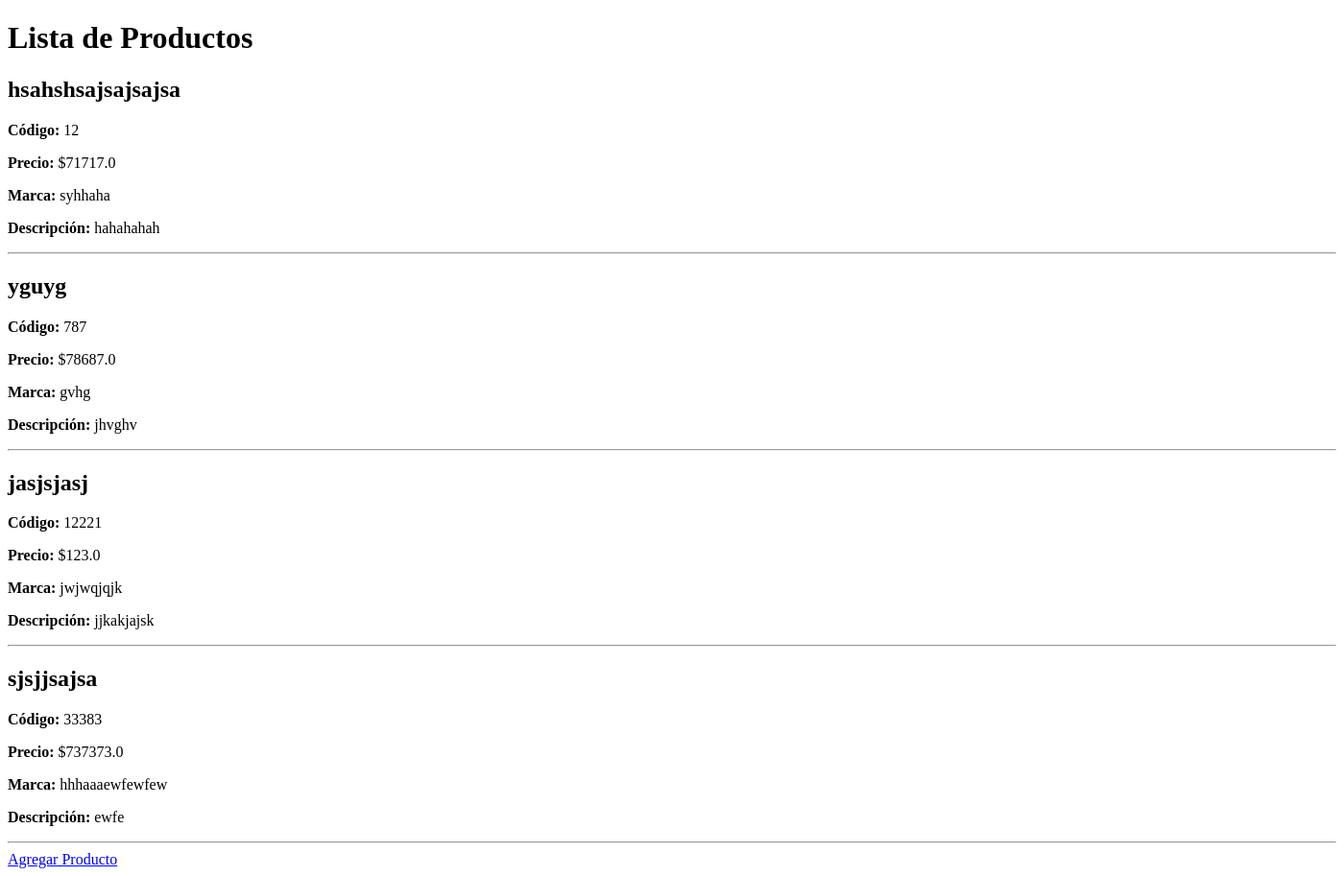
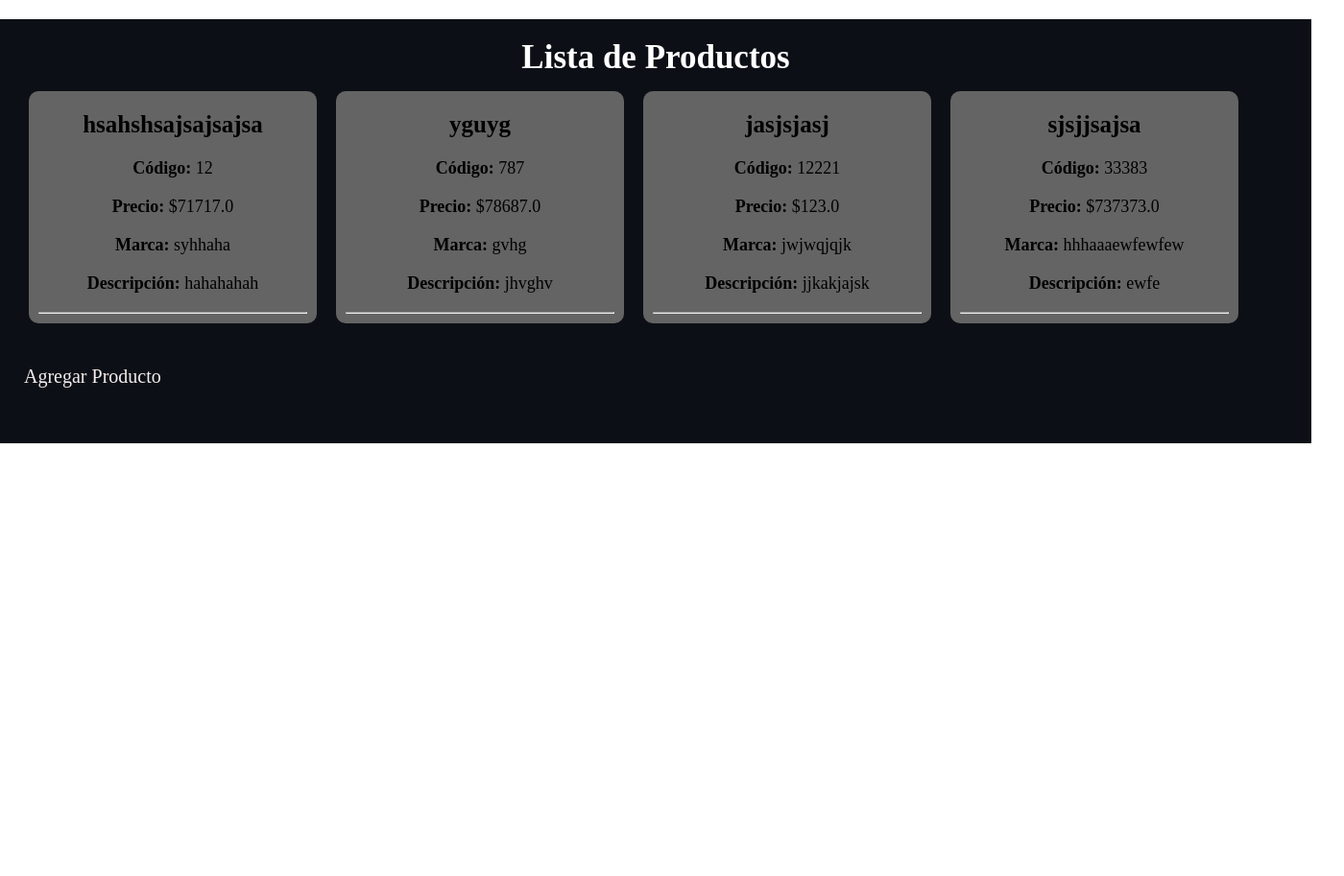
Before and after one commit to palateo8967/TrabajoGareis, a Django app: page /productos/ in a window 1400 px wide. Shown: the whole page at 96% size. After the commit the page ends 462 px from the top, so only its background shows below. Run offline with Django 5.2, Linux system fonts and the light colour scheme; data comes from the database, SQL or seed files in the repository.

Commit message:
Diseño Completo lista prod y agregar prod

```diff
--- a/Api/static/Ivan.css
+++ b/Api/static/Ivan.css
@@ -13,7 +13,7 @@
     #646464 gris */
 
 .Cuerpo{
-    padding: 20px;
+    padding: 20px 0 20px 0;
 
 }
 
@@ -103,20 +103,25 @@
     padding: 5px;
     margin: 15px auto 0 auto;
     transition: all .7s;
+    box-shadow: 5px 5px 5px rgba(0, 0, 0, 0.692);
 
 }
 
 .btnAgregar:hover{
-    transition: all .7s ease-in-out;
+    transition: all .3s ease-in-out;
     transform: translateY(-3px);
     background-color: white;
-    color: #646464;
+    color: black;
+    box-shadow: 10px 10px 10px black;
 
 }
 
 .btnAgregar:active{
-    transform: translateY(2px);
-    background-color: #315580;
+    transform: translateY(1px);
+    background-color: #0c1016;
+    color: white;
+    box-shadow: 5px 5px 5px black;
+    transition: all .3s ease;
 
 }
 
@@ -128,3 +133,103 @@
     margin-left: 80px;
 
 }
+/* LISTA PRODUCTOS */
+.ContenedorLista{
+    background-color: #0c1016;
+    height: auto;
+    width: 1366px;
+    padding: 20px;
+
+}
+
+.ContenedorLista div h1{
+    text-align: center;
+    font-size: 35px;
+    color: white;
+
+}
+
+.ContenedorLista div p{
+    font-size: 18px;
+
+}
+
+.Acomodar{
+    display: flex;
+    flex-direction: row;
+    margin-top: 10px;
+    margin-left: auto;
+    margin-right: auto;
+
+}
+
+.Tarjeta{
+    height: auto;
+    width: 300px;
+    background-color: #646464;
+    color: black;
+    border-radius: 10px;
+    margin: 5px 10px 5px 10px;
+    padding: 10px;
+    display: flex;
+    flex-direction: column;
+    align-items: center;
+
+}
+
+.Tarjeta h2{
+    font-size: 25px;
+    line-height: 50px;
+
+}
+
+.Tarjeta p{
+    line-height: 40px;
+
+}
+
+.Tarjeta strong{
+    font-size: 18px;
+
+}
+
+.Tarjeta hr{
+    width: 100%;
+    margin-top: 10px;
+
+}
+
+.AgregarProducto{
+    text-decoration: none;
+    border-radius: 10px;
+    padding: 5px;
+    font-size: 20px;
+    line-height: 100px;
+    color: #F5EDED;
+    position: relative;
+
+}
+
+.AgregarProducto::after{
+    /* Para que no tenga nada de contenido */
+    content: '';
+    /* Noc para que */
+    position: absolute;
+    /* Arranca en la izquierda 0 */
+    left: 0;
+    /* Baja la linea para que no sea tan pegada */
+    bottom: -5px;
+    /* Arranca en 0 el ancho para que no se vea */
+    width: 0;
+    /* Alto de la linea */
+    height: 3px;
+    background-color: #315580;
+    transition: 0.3s ease-in-out;
+
+}
+
+.AgregarProducto:hover::after{
+    /* Al pasasr se completa el ancho */
+    width: 100%;
+
+}
--- a/Api/templates/listaProductos.html
+++ b/Api/templates/listaProductos.html
@@ -1,16 +1,24 @@
 <!DOCTYPE html>
 <html lang="es">
+{% load static %}
 <head>
     <meta charset="UTF-8">
     <meta name="viewport" content="width=device-width, initial-scale=1.0">
     <title>Lista de Productos</title>
+    <link rel="stylesheet" href="{% static 'Ivan.css' %}">
 </head>
 <body>
+    {% block content %}
+    <main class="Cuerpo">
+        <section class="ContenedorLista">
+            <div>
                 <h1>Lista de Productos</h1>
+            </div>
 
+            <div class="Acomodar">
             {% if productos %}
             {% for producto in productos %}
-            <div>
+                <div class="Tarjeta">
                     <h2>{{ producto.Nombre }}</h2>
                     <p><strong>Código:</strong> {{ producto.Codigo }}</p>
                     <p><strong>Precio:</strong> ${{ producto.Precio }}</p>
@@ -19,10 +27,18 @@
                     <hr>
                 </div>
             {% endfor %}
+            </div>
             {% else %}
+            <div>
                 <p>No hay productos disponibles.</p>
             {% endif %}
+                <a href="{% url 'agregarProducto' %}" class="AgregarProducto">Agregar Producto</a>
+            </div>
 
-    <a href="{% url 'agregarProducto' %}">Agregar Producto</a>
+        </section>
+
+    </main>
+    {% endblock %}
+
 </body>
 </html>
```
Lines whose indentation alone changed are shown as unchanged.
